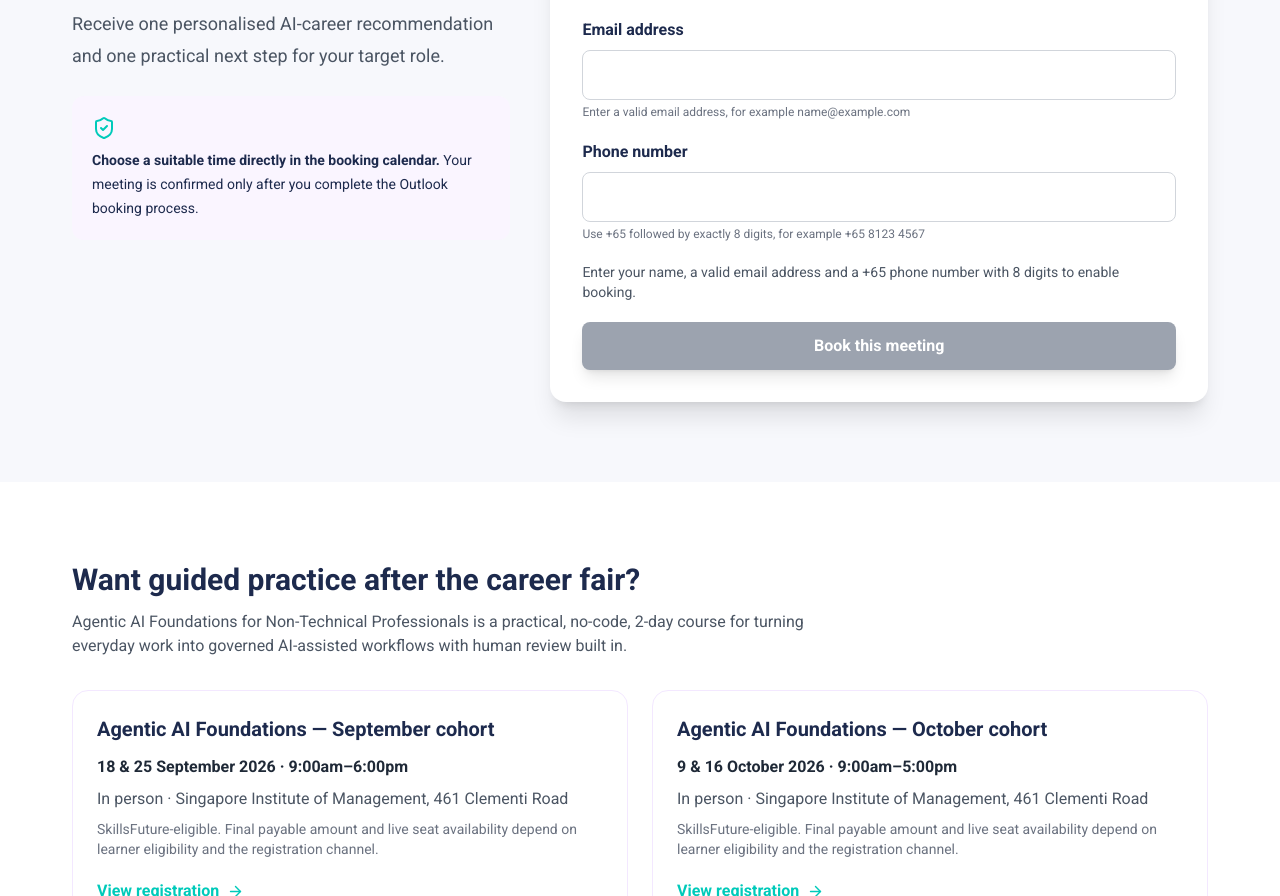
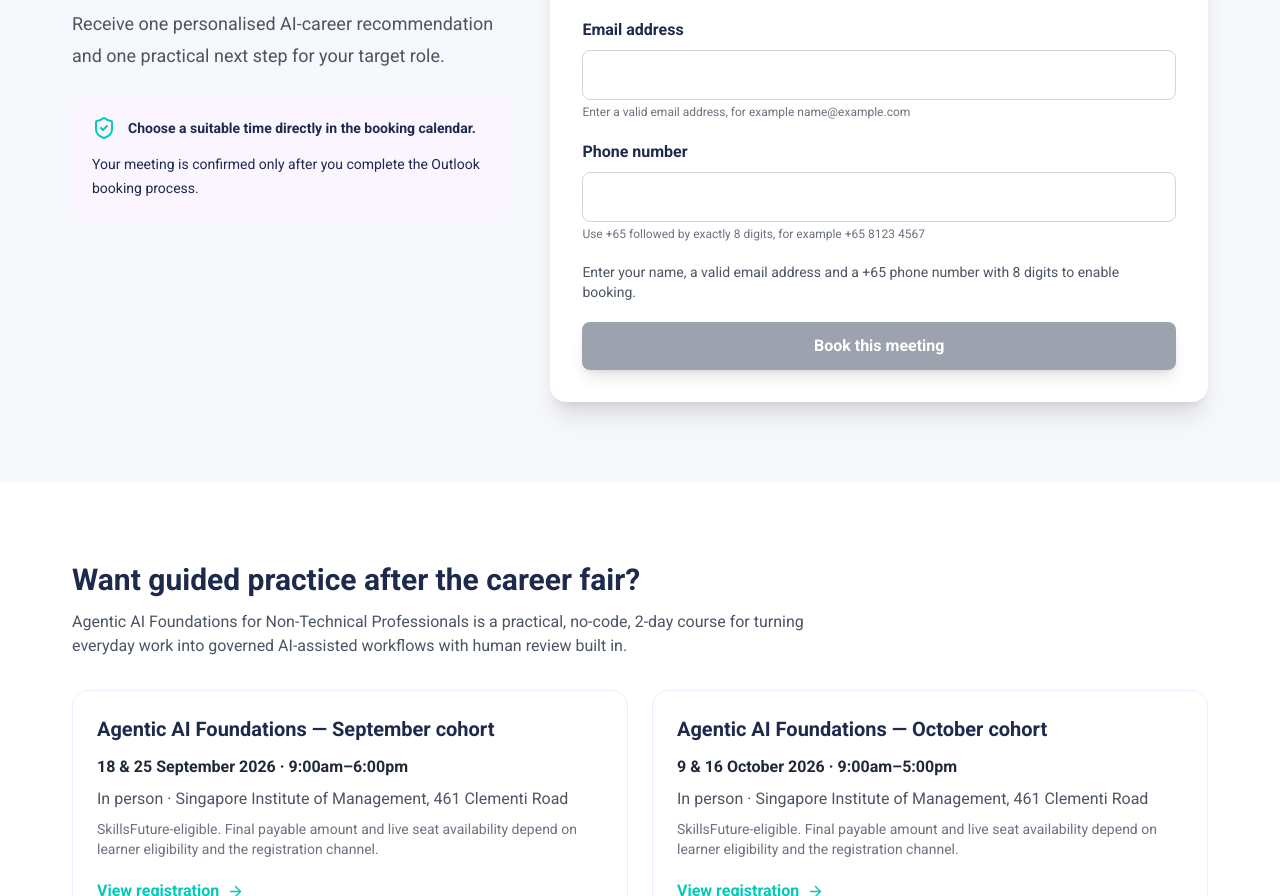
Before and after one commit to nexiuslabs/nexiusacademyskillsfuture, a React (Vite) app: page /ai-career in a window 1280 px wide. Shown: the part 1936-2832 px from the top of the page. Built offline with nearby package versions, Linux system fonts and the light colour scheme.

Commit message:
fix: align consultation guidance card

```diff
--- a/pages/AICareerFairPage.tsx
+++ b/pages/AICareerFairPage.tsx
@@ -179,12 +179,16 @@ const AICareerFairPage: React.FC = () => {
                 practical next step for your target role.
               </p>
               <div className="mt-6 rounded-xl bg-purple-50 p-5 text-sm leading-6 text-primary">
-                <ShieldCheck className="mb-2 text-secondary" />
-                <strong>
-                  Choose a suitable time directly in the booking calendar.
-                </strong>{" "}
-                Your meeting is confirmed only after you complete the Outlook
-                booking process.
+                <div className="flex items-center gap-3">
+                  <ShieldCheck className="shrink-0 text-secondary" />
+                  <strong>
+                    Choose a suitable time directly in the booking calendar.
+                  </strong>
+                </div>
+                <p className="mt-3">
+                  Your meeting is confirmed only after you complete the Outlook
+                  booking process.
+                </p>
               </div>
             </div>
             <form
```
Also changed, not shown: 1 other file (tests, documents, lock files or other folders).
